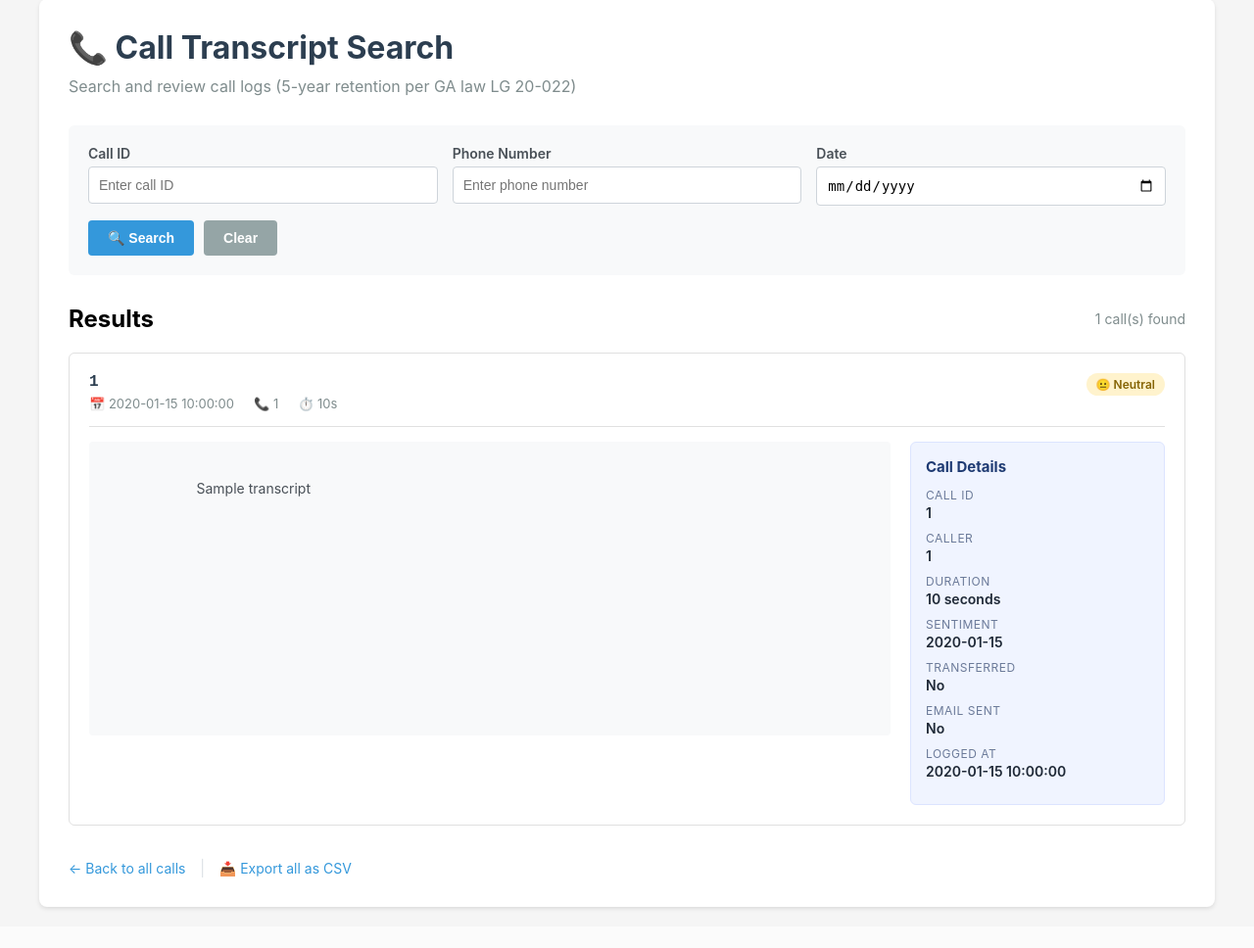
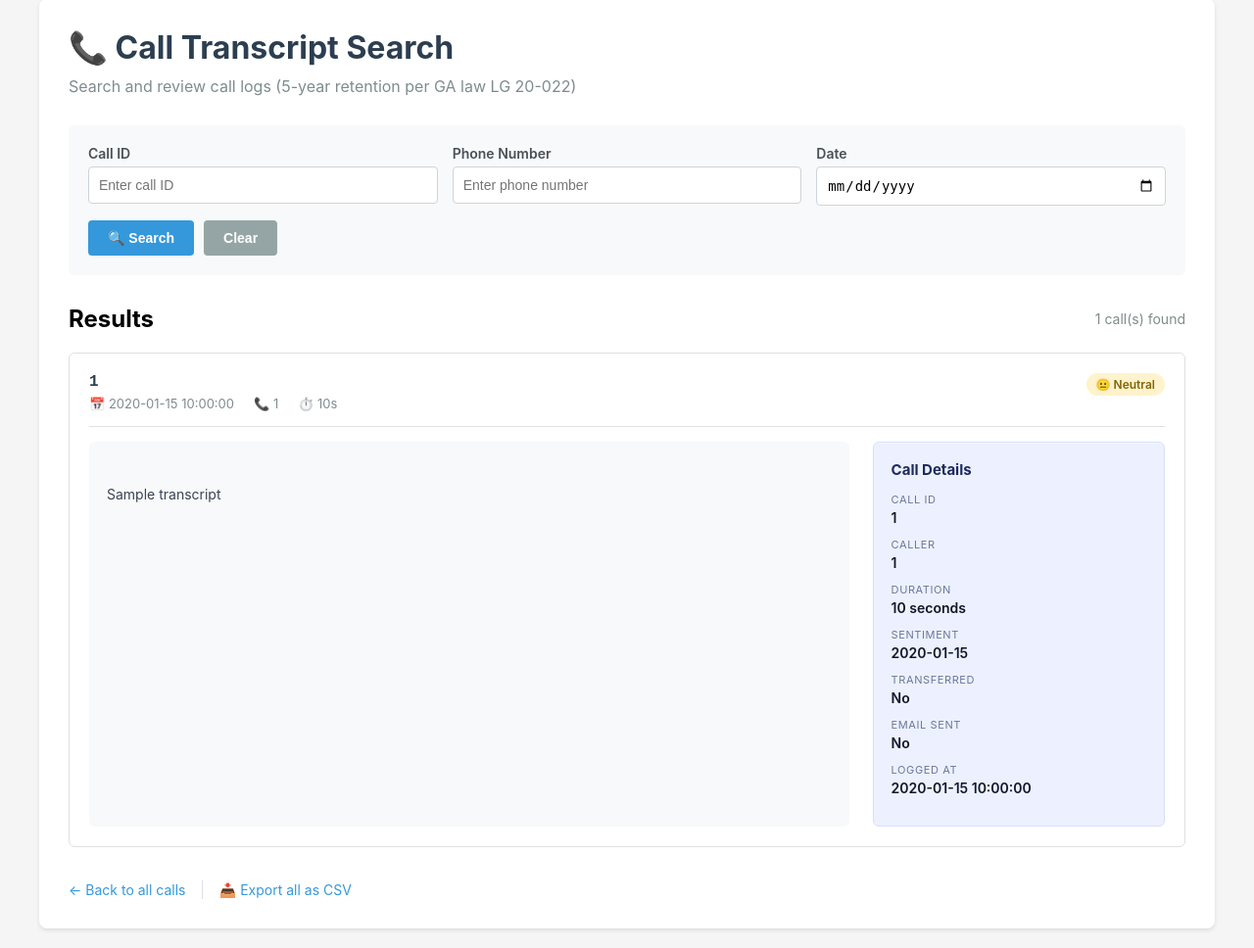
Before and after one commit to prestonbrown26/braselton-phone-water-sewage, a Flask app: template app/templates/admin_transcripts.html in a window 1280 px wide. Shown: the part 21-989 px from the top of the page at 98% size. Before the commit the page ends 950 px from the top, so only its background shows below. Run offline with Flask 3, Linux system fonts and the light colour scheme; the template is opened without the code that fills it: most values are stand-ins (such as "Sample title", 1, 10 or a date in 2020).

Commit message:
Refine transcript layout styling

```diff
--- a/app/templates/admin_transcripts.html
+++ b/app/templates/admin_transcripts.html
@@ -237,16 +237,58 @@
             color: #004085;
         }
 
+        .transcript-layout {
+            display: flex;
+            gap: 24px;
+            flex-wrap: wrap;
+        }
         .transcript-text {
             background: #f8f9fa;
-            padding: 15px;
-            border-radius: 4px;
-            white-space: pre-wrap;
+            padding: 18px;
+            border-radius: 6px;
+            white-space: pre-line;
             font-size: 14px;
-            line-height: 1.6;
-            color: #495057;
-            max-height: 300px;
-            overflow-y: auto;
+            line-height: 1.7;
+            color: #394454;
+            flex: 2 1 60%;
+            min-width: 280px;
+            overflow-wrap: anywhere;
+        }
+        .transcript-sidebar {
+            background: #edf1ff;
+            border-radius: 6px;
+            padding: 18px;
+            border: 1px solid #d7dffb;
+            flex: 1 1 240px;
+            min-width: 240px;
+            max-width: 320px;
+            height: fit-content;
+            box-shadow: inset 0 1px 0 rgba(255,255,255,0.4);
+        }
+        .transcript-sidebar h3 {
+            margin-top: 0;
+            font-size: 15px;
+            color: #1d2b5c;
+            margin-bottom: 14px;
+        }
+        .transcript-sidebar dl {
+            margin: 0;
+        }
+        .transcript-sidebar dl div {
+            margin-bottom: 12px;
+        }
+        .transcript-sidebar dt {
+            font-size: 11px;
+            color: #6c789b;
+            text-transform: uppercase;
+            letter-spacing: 0.6px;
+            margin-bottom: 3px;
+        }
+        .transcript-sidebar dd {
+            margin: 0;
+            font-size: 14px;
+            color: #111827;
+            font-weight: 600;
         }
 
         .empty-state {
@@ -272,6 +314,16 @@
 
         .nav-link:hover {
             text-decoration: underline;
+        }
+        @media (max-width: 768px) {
+            .transcript-layout {
+                flex-direction: column;
+            }
+            .transcript-text,
+            .transcript-sidebar {
+                flex: 1 1 100%;
+                max-width: 100%;
+            }
         }
     </style>
 </head>
```
